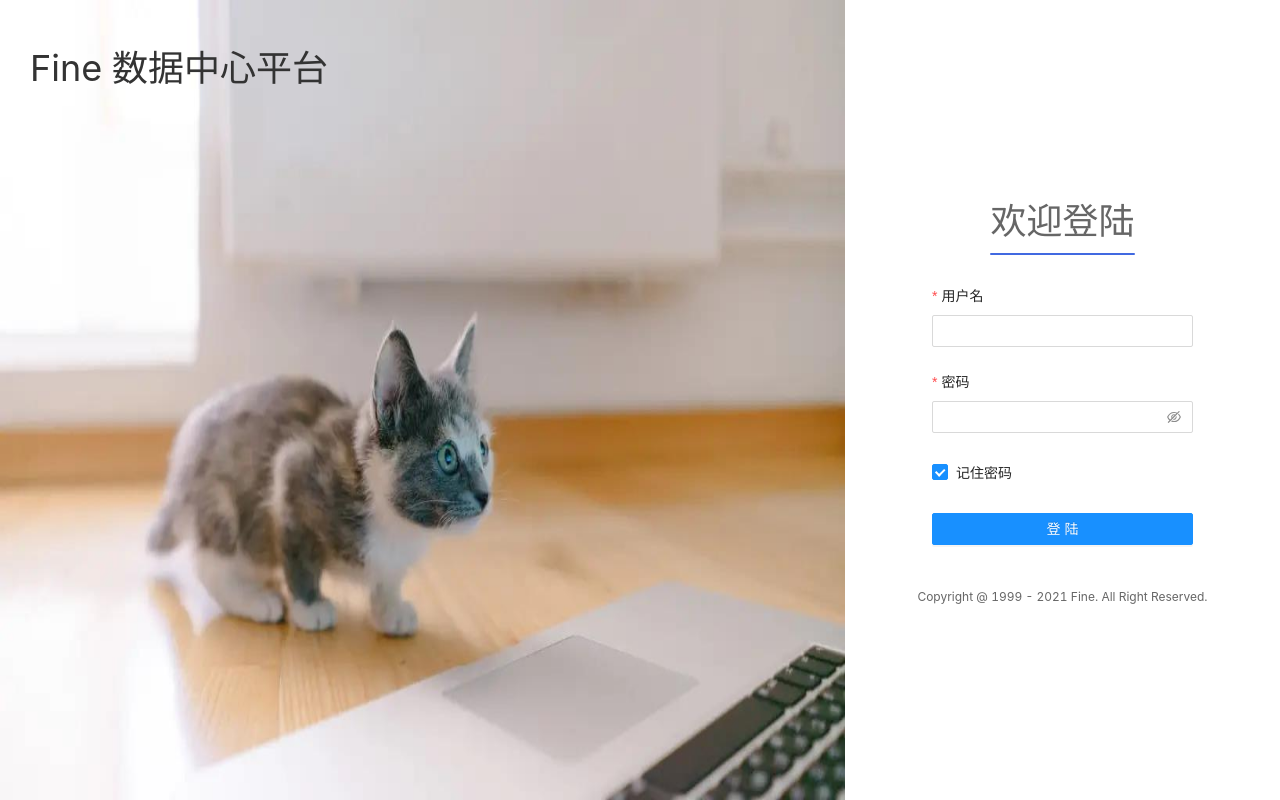
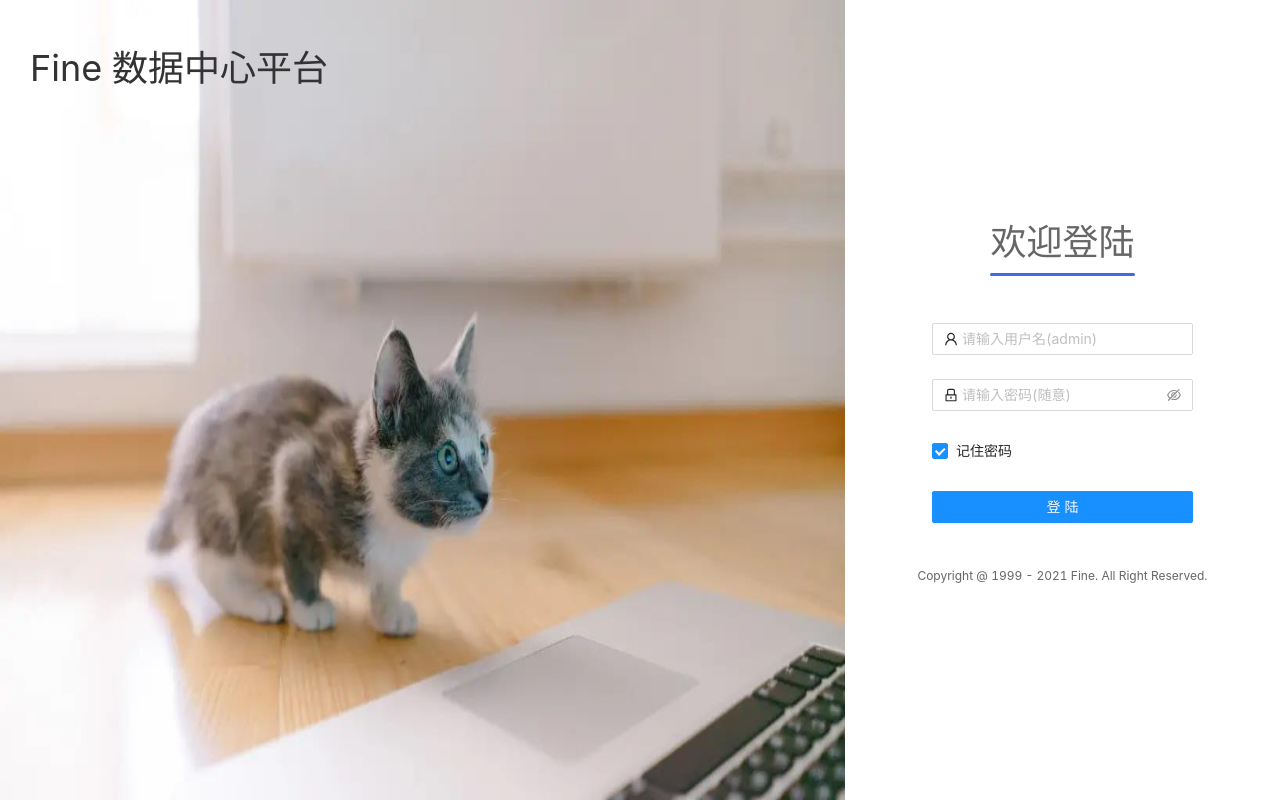
Before and after one commit to jason-xiewenqiang/x6-ts-react-antd, a React (Create React App) app: page /login in a window 1280 px wide. Built offline with nearby package versions, Linux system fonts and the light colour scheme.

Commit message:
login change

```diff
--- a/src/Home.tsx
+++ b/src/Home.tsx
@@ -67,7 +67,7 @@ function Home() {
             <div className="logout">
               <Avatar size={32} icon={<UserOutlined />} />
               <Dropdown overlay={menu} placement="bottomLeft">
-                <span className="user-name">Admin</span>
+                <span className="user-name">admin</span>
               </Dropdown>
             </div>
           </Header>
--- a/src/Login.scss
+++ b/src/Login.scss
@@ -34,7 +34,7 @@ $font-color: #666;
       .welcome {
         font-size: $page-fontSize;
         text-align: center;
-        margin-bottom: 8%;
+        margin-bottom: 12%;
         color: $font-color;
       }
       .welcome>span {
@@ -45,7 +45,7 @@ $font-color: #666;
         content: '';
         display: inline-block;
         width: 100%;
-        height: 2px;
+        height: 3px;
         background-color: royalblue;
         position: absolute;
         bottom: -5px;
--- a/src/Login.tsx
+++ b/src/Login.tsx
@@ -1,5 +1,6 @@
 import React from "react";
-import { Button, Form, Input, Checkbox } from "antd";
+import { Button, Form, Input, Checkbox, message } from "antd";
+import { LockOutlined, UserOutlined, InfoCircleOutlined } from '@ant-design/icons';
 import cat from "./assets/img/cat.jpg";
 import "./Login.scss";
 import { login } from './reducers/action';
@@ -20,10 +21,16 @@ function Login() {
 
   const onFinish = (values: any) => {
     console.log("Success:", values);
+    const { username } = values;
     NProgress.start();
     setTimeout(() => {
       NProgress.done();
-      dispatch(login(true));
+      if (username !== 'admin') {
+        message.error('用户名或密码错误');
+      } else {
+        message.success('登陆成功');
+        dispatch(login(true));
+      }
     }, 1500)
   };
 
@@ -51,23 +58,21 @@ function Login() {
             onFinishFailed={onFinishFailed}
           >
             <Form.Item
-              label="用户名"
               name="username"
               rules={[
                 { required: true, message: "请输入用户名" },
               ]}
             >
-              <Input />
+              <Input prefix={<UserOutlined className="site-form-item-icon"/>} placeholder="请输入用户名(admin)"/>
             </Form.Item>
 
             <Form.Item
-              label="密码"
               name="password"
               rules={[
                 { required: true, message: "请输入密码" },
               ]}
             >
-              <Input.Password />
+              <Input.Password prefix={<LockOutlined />} placeholder="请输入密码(随意)"/>
             </Form.Item>
 
             <Form.Item {...tailLayout} name="remember" valuePropName="checked">
--- a/src/pages/form/index.tsx
+++ b/src/pages/form/index.tsx
@@ -1,9 +1,7 @@
-import React from 'react'
+import React from "react";
 
 function Form() {
-  return (
-    <div className="Form">form</div>
-  )
+  return <div className="Form"></div>;
 }
 
-export default Form
+export default Form;
--- a/src/pages/workbench/index.tsx
+++ b/src/pages/workbench/index.tsx
@@ -1,9 +1,9 @@
-import React from 'react'
+import React from "react";
 
 function Workbench() {
   return (
-    <div className="Workbench">workbench</div>
-  )
+    <div className="Workbench">Workbench</div>
+  );
 }
 
-export default Workbench
+export default Workbench;
--- a/src/reducers/login.ts
+++ b/src/reducers/login.ts
@@ -3,7 +3,7 @@ import { Action } from "../types/global";
 export const LOGIN_TYPE = "login";
 
 const INITIAL_STATE = {
-  isLogin: !!window.sessionStorage.getItem('isLogin'),
+  isLogin: window.sessionStorage.getItem('isLogin') === 'true' ? true : false,
 };
 
 export default function global(state = INITIAL_STATE, action: Action) {
```
Also changed, not shown: src/pages/flow/index.tsx (+7 -5 lines), 1 other file (tests, documents, lock files or other folders).
